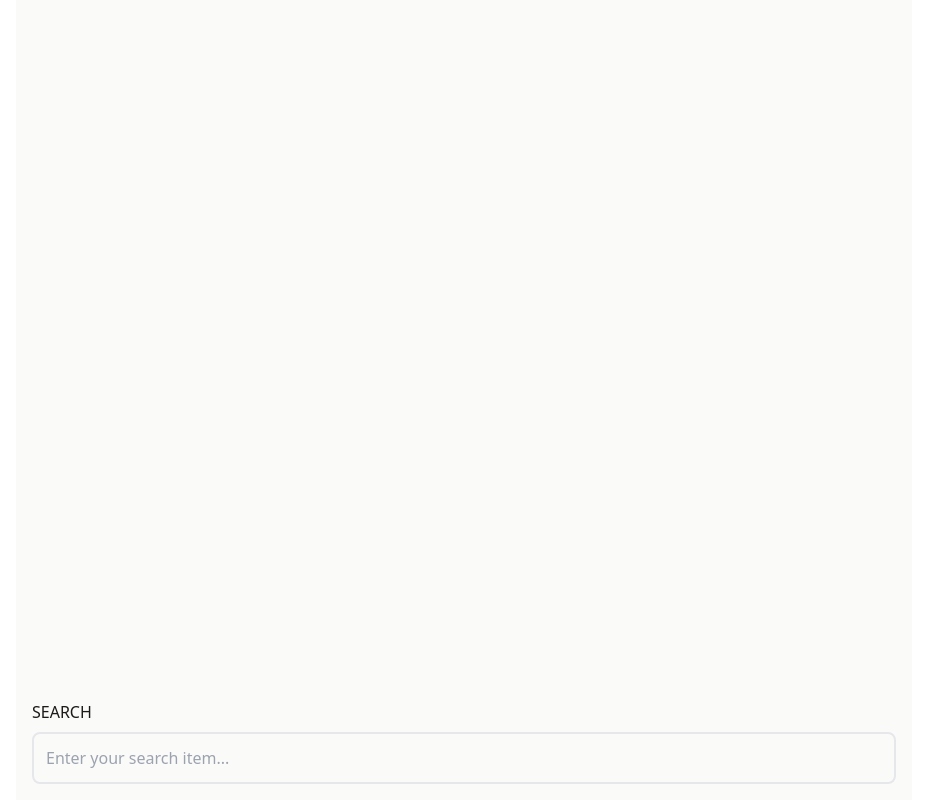
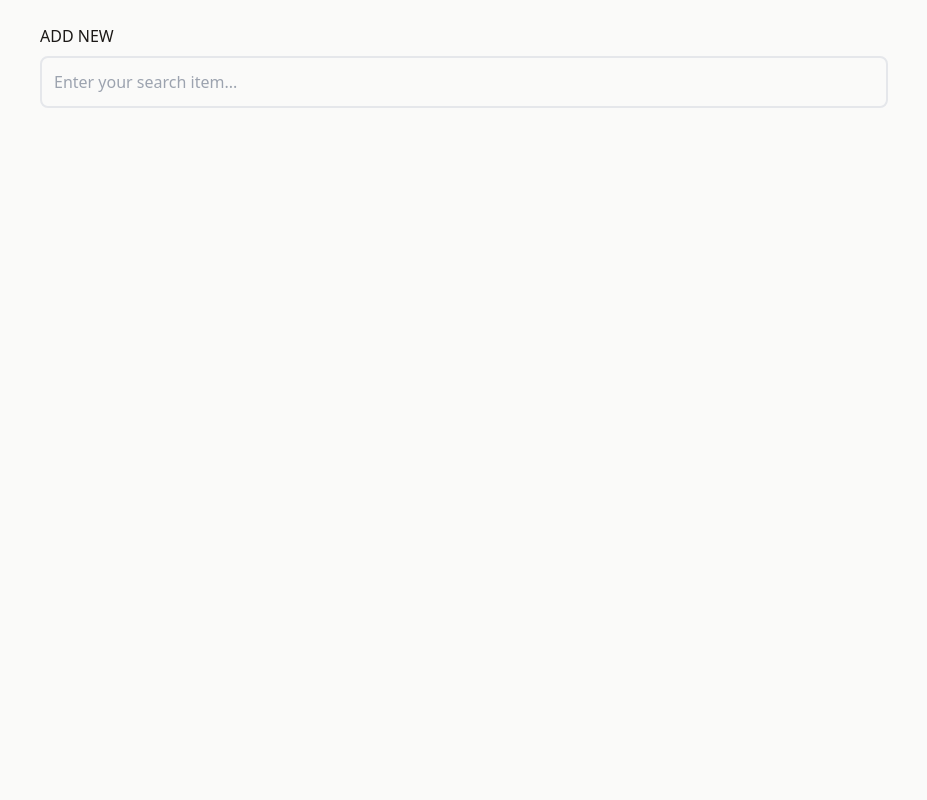
Before and after one commit to seesmof/React-Todo-Webapp, a React (Vite) app: page / in a window 1280 px wide. Shown: the whole page, without its empty margins (176-1103 px from the left). Built offline with nearby package versions, Linux system fonts and the light colour scheme.

Commit message:
feat: add the general structure of the website

```diff
--- a/src/App.jsx
+++ b/src/App.jsx
@@ -3,10 +3,11 @@ import { useState } from "react";
 function App() {
   return (
     <>
-      <div className="min-h-screen bg-stone-50 text-stone-900 flex container max-w-4xl p-4 mx-auto flex-col justify-between w-full">
-        <section className="flex flex-1 flex-col gap-2 w-full "></section>
+      <div className="h-screen bg-stone-50 text-stone-900">
+        <div className="flex container max-w-4xl h-full p-4 lg:p-6 mx-auto flex-col lg:flex-col-reverse justify-between w-full">
+          <section className="flex flex-1 flex-col gap-2 w-full"></section>
           <section className="flex flex-col w-full">
-          <h2 className="uppercase font-medium mb-2">search</h2>
+            <h2 className="uppercase font-medium mb-1 lg:mb-2">add new</h2>
             <input
               type="text"
               className="input-field"
@@ -14,6 +15,7 @@ function App() {
             />
           </section>
         </div>
+      </div>
     </>
   );
 }
--- a/src/index.css
+++ b/src/index.css
@@ -4,6 +4,6 @@
 
 @layer components {
   .input-field {
-    @apply bg-inherit border-2 rounded-lg p-3;
+    @apply bg-inherit border-2 rounded-lg p-2 lg:p-3 w-full;
   }
 }
```
Lines whose indentation alone changed are shown as unchanged.
